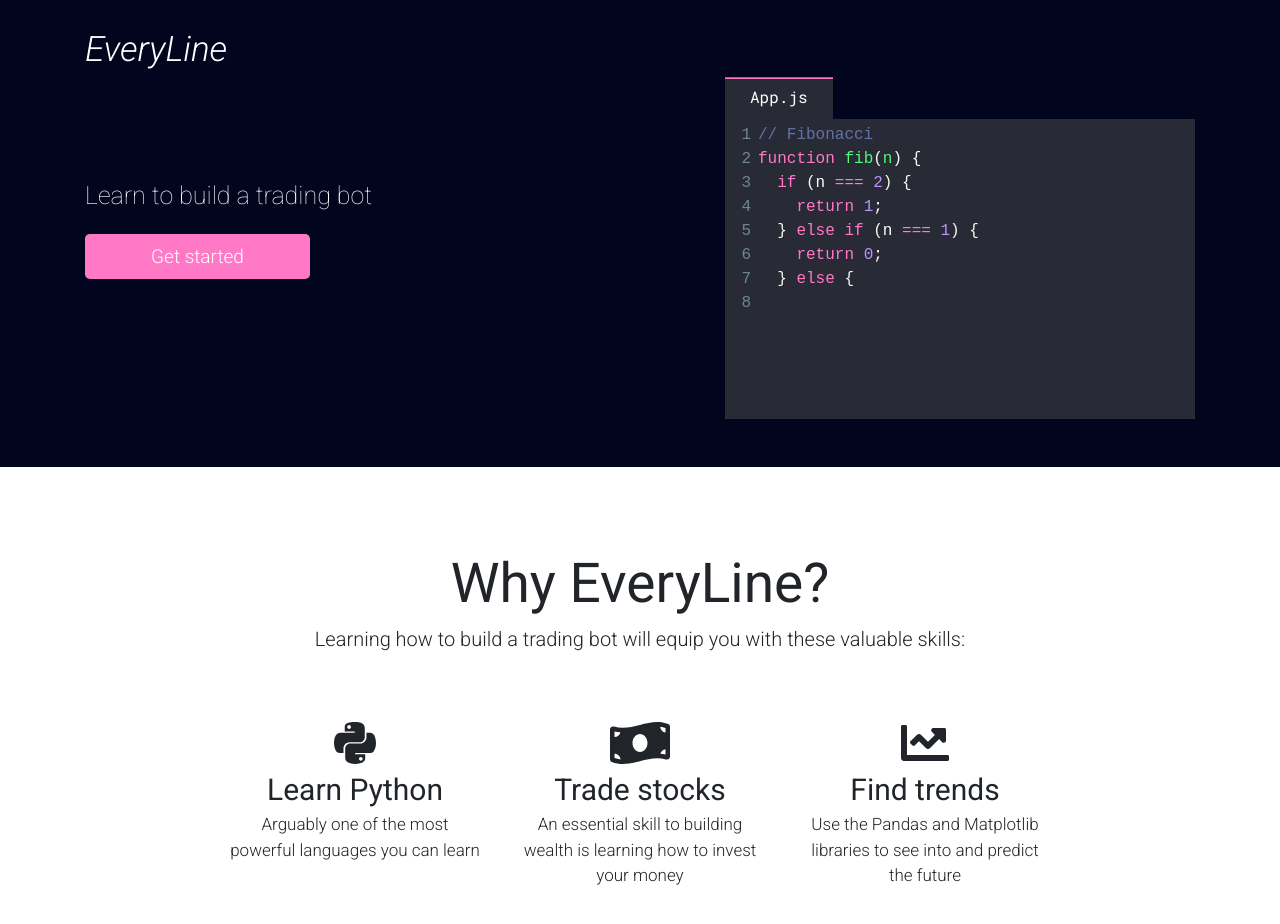
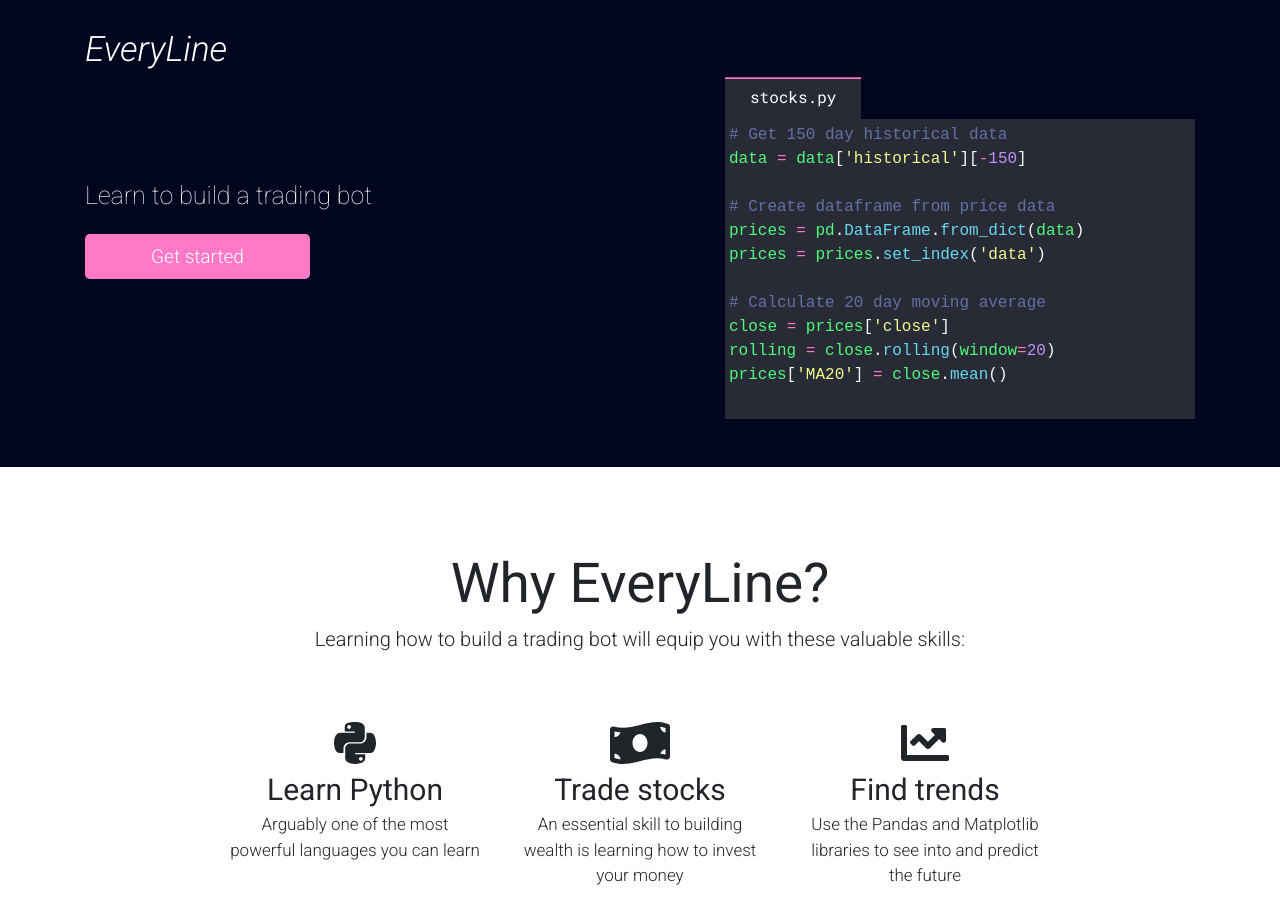
Before and after one commit to andrewroblesdev/EveryLine, a Next.js app: page / in a window 1280 px wide. Shown: the top 924 px of the page. Built offline with nearby package versions, Linux system fonts and the light colour scheme.

Commit message:
Change example code

```diff
--- a/components/editor/editor.js
+++ b/components/editor/editor.js
@@ -9,6 +9,7 @@ import 'codemirror/theme/dracula.css'
 
 if (typeof navigator !== 'undefined') {
     require('codemirror/mode/javascript/javascript')
+    require('codemirror/mode/python/python')
 }
 
 import Tab from './tab/tab'
@@ -44,11 +45,11 @@ export default function Editor(props) {
         <div className={`${styles.editor}`}>
             <Tab />
             <CodeMirror
-                value={state.writtenCode}
+                value={props.code}
                 options={{
-                    mode: 'javascript',
+                    mode: 'python',
                     theme: 'dracula',
-                    lineNumbers: true,
+                    lineNumbers: false,
                     readOnly: 'nocursor'
                 }}
             />
--- a/components/editor/tab/tab.js
+++ b/components/editor/tab/tab.js
@@ -3,7 +3,7 @@ import styles from './tab.module.css'
 export default function Tab() {
     return(
         <div className={`${styles.tab}`}>
-            <p>App.js</p>
+            <p>stocks.py</p>
         </div>
     )
 }
--- a/components/landing/landing.js
+++ b/components/landing/landing.js
@@ -7,16 +7,18 @@ import About from '../about/about'
 import Link from 'next/link'
 
 const exampleCode =
-`// Fibonacci
-function fib(n) {
-  if (n === 2) {
-    return 1;
-  } else if (n === 1) {
-    return 0;
-  } else {
-    return fib(n-1) + fib(n-2);
-  }
-}`
+`# Get 150 day historical data
+data = data['historical'][-150]
+
+# Create dataframe from price data
+prices = pd.DataFrame.from_dict(data)
+prices = prices.set_index('data')
+
+# Calculate 20 day moving average
+close = prices['close']
+rolling = close.rolling(window=20)
+prices['MA20'] = close.mean()
+`
 
 export default function Landing() {
     return(
```
